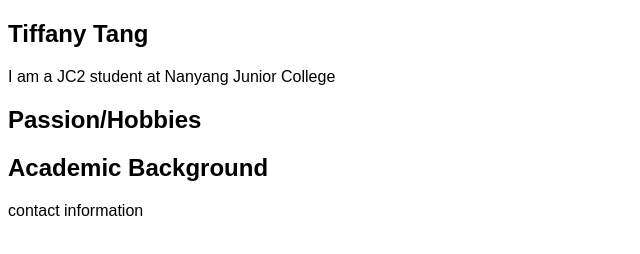
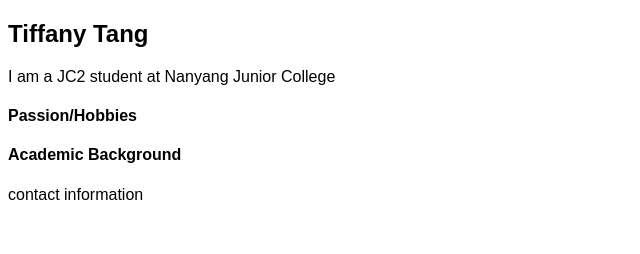
Before and after one commit to tiffany-NY/tiffany-NY.github.io, a plain HTML site: page index.html in a window 1280 px wide. Shown: the whole page, without its empty margins (0-640 px from the left). Drawn offline with Linux system fonts and the light colour scheme.

Commit message:
Update index.html

```diff
--- a/index.html
+++ b/index.html
@@ -5,7 +5,7 @@
 
   <!-- Information in the <head> element does not appear on the document. This element is usually used to store information used by the document. -->
   <head>
-    <title>The page title shows up in the tab of your browser, and is also used by Google when indexing the page</title>
+    <title>Tiffany's Portfolio</title>
     <!-- [meta tags](https://developer.mozilla.org/en-US/docs/Web/HTML/Element/meta) contain information about the page, which cannot be represented by other tags -->
     <meta charset="utf-8" />
     <meta name="viewport" content="width=device-width, initial-scale=1, shrink-to-fit=no" />
@@ -35,11 +35,11 @@
     </section>
 
     <section>
-      <h2>Passion/Hobbies</h2>
+      <h4>Passion/Hobbies</h4>
     </section>
 
     <section>
-      <h2>Academic Background</h2>
+      <h4>Academic Background</h4>
     </section>
 
     <!--
```
